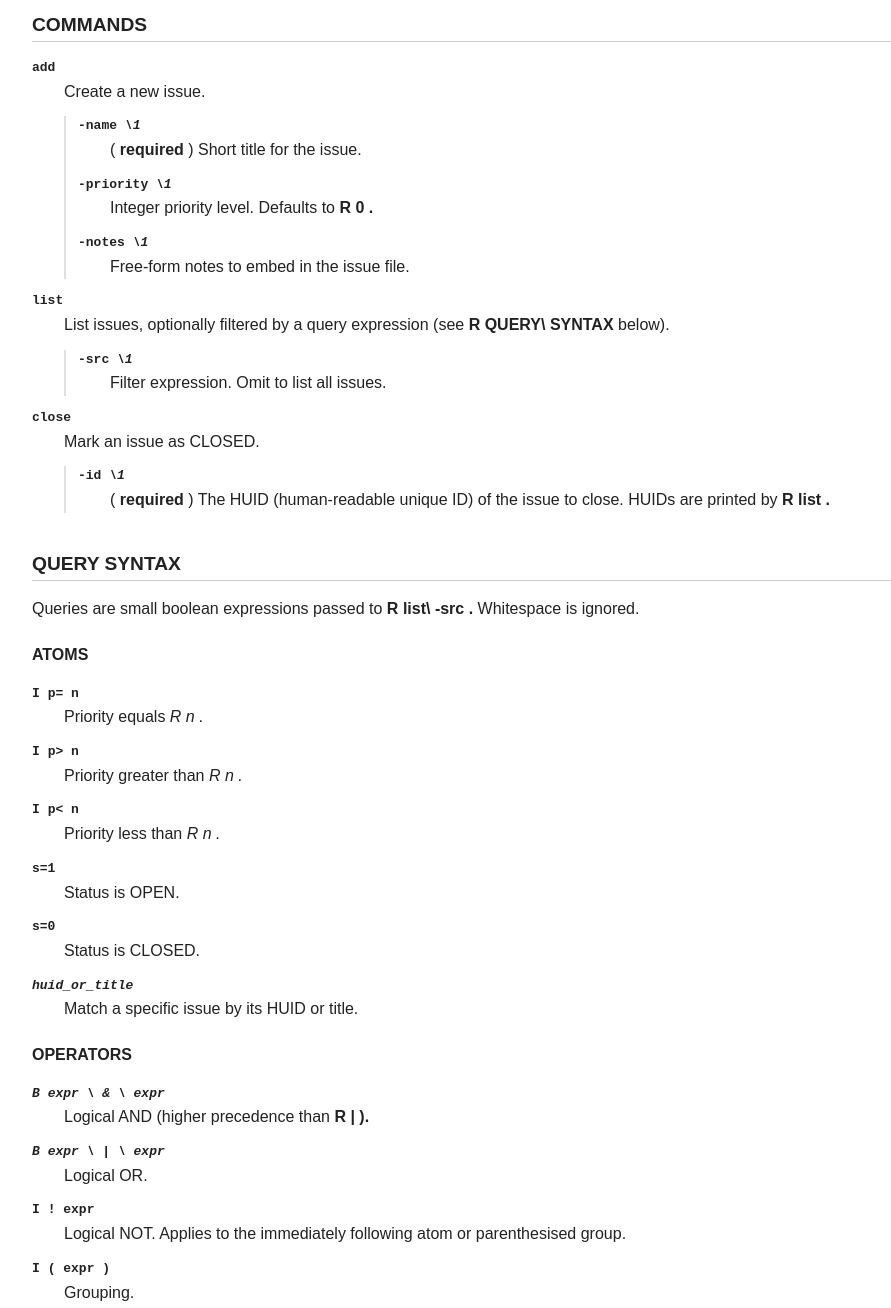
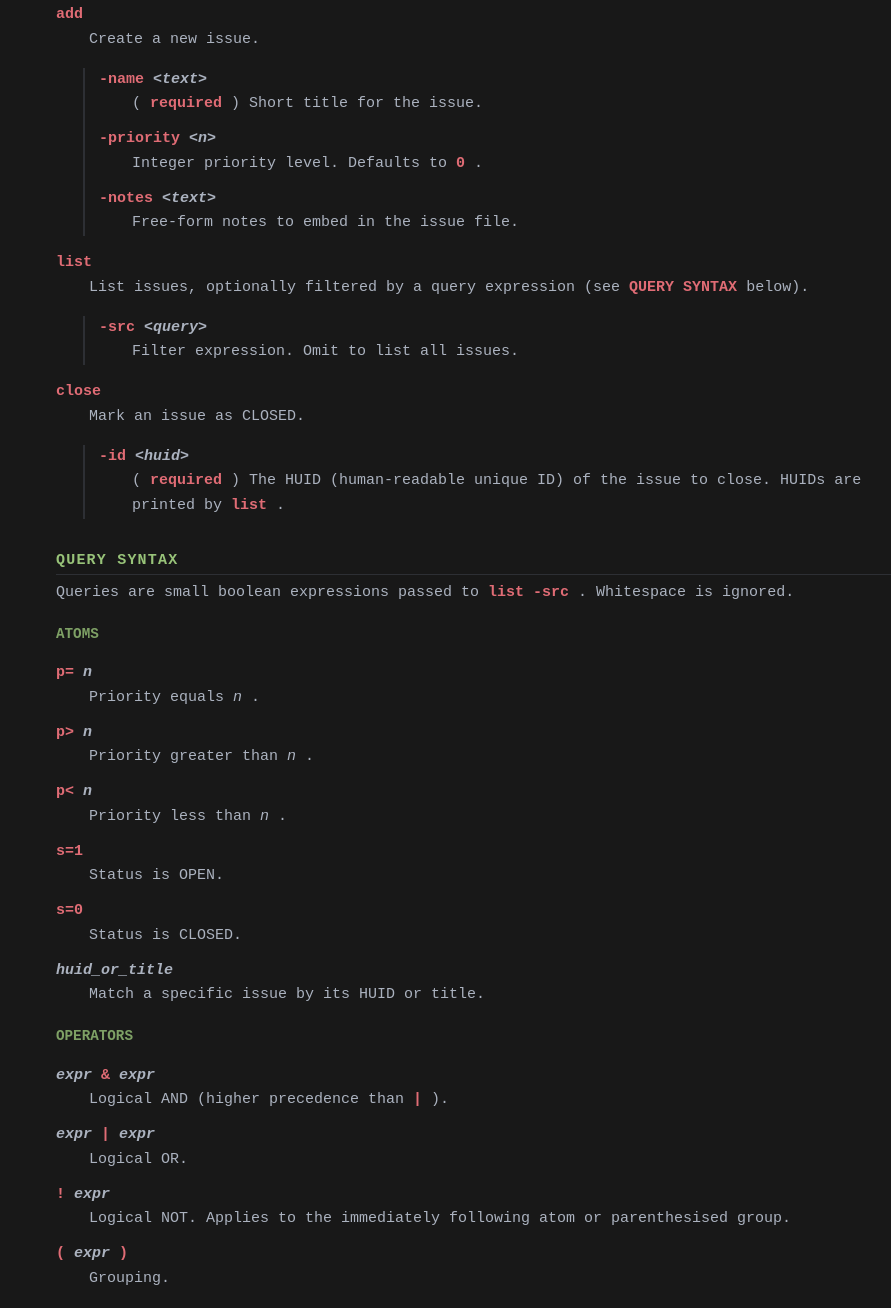
Before and after one commit to Mr-Emacs/issex, a plain HTML site: page docs/index.html in a window 1280 px wide. Shown: the part 496-1804 px from the top of the page, without its empty margins (158-1049 px from the left). Drawn offline with Linux system fonts and the light colour scheme.

Commit message:
html man pages

```diff
--- a/docs/index.html
+++ b/docs/index.html
@@ -4,40 +4,83 @@
 <meta charset="utf-8">
 <title>ISSEX(1)</title>
 <style>
+:root {
+  color-scheme: dark;
+}
+*, *::before, *::after {
+  box-sizing: border-box;
+}
 body {
-  font-family: sans-serif;
+  font-family: 'Liberation Mono', 'Fira Mono', 'Courier New', monospace;
   max-width: 900px;
   margin: 40px auto;
-  padding: 0 20px;
-  line-height: 1.6;
-  color: #222;
+  padding: 0 24px;
+  line-height: 1.65;
+  background: #181818;
+  color: #abb2bf;
+  font-size: 15px;
+}
+h1 {
+  color: #e06c75;
+  font-size: 1.4em;
+  margin-bottom: 4px;
+  letter-spacing: .04em;
+  border-bottom: 2px solid #e06c75;
+  display: inline-block;
 }
 h2 {
-  border-bottom: 1px solid #ccc;
-  margin-top: 36px;
-  font-size: 1.2em;
+  color: #98c379;
+  border-bottom: 1px solid #2d2f34;
+  margin-top: 2em;
+  margin-bottom: .4em;
+  font-size: 1em;
   text-transform: uppercase;
+  letter-spacing: .08em;
 }
 h3 {
-  margin-top: 20px;
-  font-size: 1em;
+  color: #98c379;
+  margin-top: 1.2em;
+  margin-bottom: .3em;
+  font-size: .95em;
   text-transform: uppercase;
+  opacity: 0.8;
+}
+b {
+  color: #e06c75;
+  font-weight: bold;
+}
+i {
+  color: #abb2bf;
+  font-style: italic;
 }
 pre {
-  background: #f6f6f6;
-  border: 1px solid #ddd;
-  padding: 12px;
+  background: #212226;
+  border: 1px solid #2d2f34;
+  border-left: 3px solid #e06c75;
+  padding: 14px 16px;
   overflow-x: auto;
+  border-radius: 3px;
 }
-dl { margin: 0; }
-dt { font-family: monospace; font-weight: bold; margin-top: 12px; }
-dd { margin-left: 2em; }
+dt {
+  color: #e06c75;
+  font-weight: bold;
+  margin-top: 10px;
+}
+dd {
+  margin-left: 2.2em;
+}
 div.rs {
-  margin-left: 2em;
-  border-left: 2px solid #e0e0e0;
-  padding-left: 12px;
+  margin-left: 1.8em;
+  border-left: 2px solid #2d2f34;
+  padding-left: 14px;
 }
-p { margin: .5em 0; }
+p {
+  margin: .4em 0;
+}
+::selection {
+  background: #e06c75;
+  color: #1a1b1e;
+}
 </style>
 </head>
 <body>
@@ -54,17 +97,17 @@ p { margin: .5em 0; }
 </dl>
 <div class="rs">
 <dl>
-<dt><b>-name</b> <b><i>\1</i></b></dt><dd>( <b>required</b> ) Short title for the issue.</dd>
-<dt><b>-priority</b> <b><i>\1</i></b></dt><dd>Integer priority level. Defaults to <b>R</b> <b>0</b> <b>.</b></dd>
-<dt><b>-notes</b> <b><i>\1</i></b></dt><dd>Free-form notes to embed in the issue file.</dd>
+<dt><b>-name</b> <b><i>&lt;text&gt;</i></b></dt><dd>( <b>required</b> ) Short title for the issue.</dd>
+<dt><b>-priority</b> <b><i>&lt;n&gt;</i></b></dt><dd>Integer priority level. Defaults to <b>0</b> .</dd>
+<dt><b>-notes</b> <b><i>&lt;text&gt;</i></b></dt><dd>Free-form notes to embed in the issue file.</dd>
 </dl>
 </div>
 <dl>
-<dt><b>list</b></dt><dd>List issues, optionally filtered by a query expression (see <b>R</b> <b>QUERY\</b> <b>SYNTAX</b> below).</dd>
+<dt><b>list</b></dt><dd>List issues, optionally filtered by a query expression (see <b>QUERY SYNTAX</b> below).</dd>
 </dl>
 <div class="rs">
 <dl>
-<dt><b>-src</b> <b><i>\1</i></b></dt><dd>Filter expression. Omit to list all issues.</dd>
+<dt><b>-src</b> <b><i>&lt;query&gt;</i></b></dt><dd>Filter expression. Omit to list all issues.</dd>
 </dl>
 </div>
 <dl>
@@ -72,26 +115,26 @@ p { margin: .5em 0; }
 </dl>
 <div class="rs">
 <dl>
-<dt><b>-id</b> <b><i>\1</i></b></dt><dd>( <b>required</b> ) The HUID (human-readable unique ID) of the issue to close. HUIDs are printed by <b>R</b> <b>list</b> <b>.</b></dd>
+<dt><b>-id</b> <b><i>&lt;huid&gt;</i></b></dt><dd>( <b>required</b> ) The HUID (human-readable unique ID) of the issue to close. HUIDs are printed by <b>list</b> .</dd>
 </dl>
 </div>
 <h2>QUERY SYNTAX</h2>
-<p>Queries are small boolean expressions passed to <b>R</b> <b>list\</b> <b>-src</b> <b>.</b> Whitespace is ignored.</p>
+<p>Queries are small boolean expressions passed to <b>list -src</b> . Whitespace is ignored.</p>
 <h3>Atoms</h3>
 <dl>
-<dt><b>I</b> <b>p=</b> <b>n</b></dt><dd>Priority equals <i>R</i> <i>n</i> <i>.</i></dd>
-<dt><b>I</b> <b>p&gt;</b> <b>n</b></dt><dd>Priority greater than <i>R</i> <i>n</i> <i>.</i></dd>
-<dt><b>I</b> <b>p&lt;</b> <b>n</b></dt><dd>Priority less than <i>R</i> <i>n</i> <i>.</i></dd>
+<dt><b>p=</b> <i>n</i></dt><dd>Priority equals <i>n</i> .</dd>
+<dt><b>p&gt;</b> <i>n</i></dt><dd>Priority greater than <i>n</i> .</dd>
+<dt><b>p&lt;</b> <i>n</i></dt><dd>Priority less than <i>n</i> .</dd>
 <dt><b>s=1</b></dt><dd>Status is OPEN.</dd>
 <dt><b>s=0</b></dt><dd>Status is CLOSED.</dd>
 <dt><i>huid_or_title</i></dt><dd>Match a specific issue by its HUID or title.</dd>
 </dl>
 <h3>Operators</h3>
 <dl>
-<dt><i>B</i> <i>expr</i> <i>\</i> <i>&amp;</i> <i>\</i> <i>expr</i></dt><dd>Logical AND (higher precedence than <b>R</b> <b>|</b> <b>).</b></dd>
-<dt><i>B</i> <i>expr</i> <i>\</i> <i>|</i> <i>\</i> <i>expr</i></dt><dd>Logical OR.</dd>
-<dt><b>I</b> <b>!</b> <b>expr</b></dt><dd>Logical NOT. Applies to the immediately following atom or parenthesised group.</dd>
-<dt><b>I</b> <b>(</b> <b>expr</b> <b>)</b></dt><dd>Grouping.</dd>
+<dt><i>expr</i> <b>&amp;</b> <i>expr</i></dt><dd>Logical AND (higher precedence than <b>|</b> ).</dd>
+<dt><i>expr</i> <b>|</b> <i>expr</i></dt><dd>Logical OR.</dd>
+<dt><b>!</b> <i>expr</i></dt><dd>Logical NOT. Applies to the immediately following atom or parenthesised group.</dd>
+<dt><b>(</b> <i>expr</i> <b>)</b></dt><dd>Grouping.</dd>
 </dl>
 <h2>EXAMPLES</h2>
 <p>Add an issue with priority 3:</p>
@@ -130,7 +173,7 @@ issex list -src "s=1 &amp; !p=5"
 issex close -id task_20260417_143022
 </code></pre>
 </div>
-<h2>NOTES\ FILE\ FORMAT</h2>
+<h2>NOTES FILE FORMAT</h2>
 <p>Each issue is stored as a Markdown file with the following structure:</p>
 <div class="rs">
 <pre><code>
@@ -157,15 +200,15 @@ issex close -id task_20260417_143022
 <dt><b>-1</b></dt><dd>A command-level error occurred (e.g., issue not found, filesystem error, parse error).</dd>
 </dl>
 <h2>BUILDING</h2>
-<p><b>issex</b> ships with a self-rebuilding build script based on <b>R</b> <b>nob.h</b> <b>.</b> Compile the bootstrap once and it will keep itself up to date:</p>
+<p><b>issex</b> ships with a self-rebuilding build script based on <b>nob.h</b> . Compile the bootstrap once and it will keep itself up to date:</p>
 <div class="rs">
 <pre><code>
 cc -o nob nob.c &amp;&amp; ./nob
 </code></pre>
 </div>
-<p>This produces the <b>issex</b> binary (or <b>issex.exe</b> on Windows). To enable Emacs-friendly output (file:line references), pass <b>-DEMACS_PRINT</b> at compile time (already the default in <b>R</b> <b>nob.c</b> <b>).</b></p>
+<p>This produces the <b>issex</b> binary (or <b>issex.exe</b> on Windows). To enable Emacs-friendly output (file:line references), pass <b>-DEMACS_PRINT</b> at compile time (already the default in <b>nob.c</b> ).</p>
 <h2>SEE ALSO</h2>
-<p><b>R</b> <b>git</b> <b>(1),</b> <b>R</b> <b>grep</b> <b>(1)</b></p>
+<p><b>git</b> (1), <b>grep</b> (1)</p>
 <h2>BUGS</h2>
-<p>Report bugs by opening an issue with <b>R</b> <b>issex add</b> <b>.</b></p>
+<p>Report bugs by opening an issue with <b>issex add</b> .</p>
 </body></html>
```
Also changed, not shown: 1 other file.
